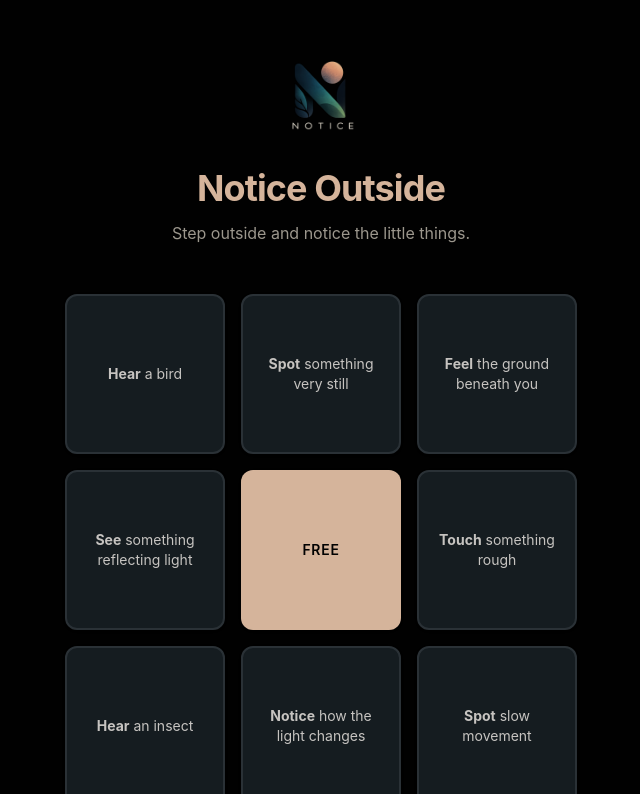
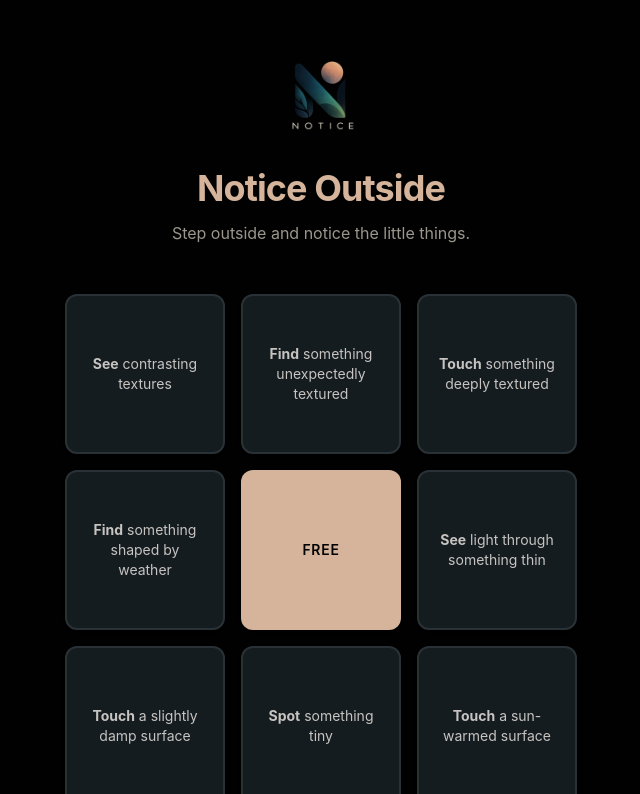
Before and after one commit to snally-dev/notice, a React (Vite) app: page / in a window 1280 px wide. Shown: the top 794 px of the page, without its empty margins (319-959 px from the left). Built offline with nearby package versions, Linux system fonts and the light colour scheme.

Commit message:
feat: update prompts for enhanced sensory engagement and variety

```diff
--- a/src/App.tsx
+++ b/src/App.tsx
@@ -25,55 +25,40 @@ type Prompt = {
 };
 
 const PROMPTS: readonly Prompt[] = [
-  { verb: "Feel", text: "a change in temperature" },
-  { verb: "Feel", text: "sunlight on your face" },
-  { verb: "Feel", text: "the air around you" },
-  { verb: "Feel", text: "the breeze on your skin" },
-  { verb: "Feel", text: "the ground beneath you" },
-  { verb: "Find", text: "something bigger than your hand" },
-  { verb: "Find", text: "something blue" },
-  { verb: "Find", text: "something colorful" },
-  { verb: "Find", text: "something interesting nearby" },
-  { verb: "Find", text: "something older than you" },
-  { verb: "Find", text: "something rough" },
-  { verb: "Find", text: "something round" },
-  { verb: "Find", text: "something smaller than your thumb" },
-  { verb: "Find", text: "something soft" },
-  { verb: "Find", text: "something square" },
+  { verb: "Feel", text: "a change in the wind" },
+  { verb: "Feel", text: "a surface that vibrates" },
+  { verb: "Feel", text: "sunlight meet shade" },
+  { verb: "Feel", text: "the coolest surface nearby" },
+  { verb: "Feel", text: "the warmest surface nearby" },
+  { verb: "Find", text: "a repeating pattern" },
+  { verb: "Find", text: "something casting a strange shadow" },
+  { verb: "Find", text: "something older than nearby buildings" },
+  { verb: "Find", text: "something shaped by weather" },
   { verb: "Find", text: "something symmetrical" },
-  { verb: "Find", text: "something textured" },
-  { verb: "Find", text: "something wooden" },
-  { verb: "Find", text: "something yellow" },
-  { verb: "Hear", text: "a bird" },
-  { verb: "Hear", text: "a distant sound" },
-  { verb: "Hear", text: "an insect" },
-  { verb: "Hear", text: "leaves rustling" },
-  { verb: "Hear", text: "something far away" },
-  { verb: "Hear", text: "the wind moving" },
-  { verb: "Hear", text: "three sounds nearby" },
+  { verb: "Find", text: "something unexpectedly textured" },
+  { verb: "Hear", text: "a repeating rhythm" },
+  { verb: "Hear", text: "a sound carried by wind" },
+  { verb: "Hear", text: "a sound you can't identify" },
+  { verb: "Hear", text: "the quietest sound around you" },
   { verb: "Hear", text: "two sounds at once" },
-  { verb: "Notice", text: "a color you like" },
-  { verb: "Notice", text: "a repeating pattern" },
-  { verb: "Notice", text: "a small detail" },
-  { verb: "Notice", text: "how the light changes" },
-  { verb: "Notice", text: "something changing" },
-  { verb: "Notice", text: "something moving" },
-  { verb: "Notice", text: "something you usually ignore" },
-  { verb: "See", text: "a moving shadow" },
-  { verb: "See", text: "light through leaves" },
-  { verb: "See", text: "something bright" },
-  { verb: "See", text: "something growing" },
-  { verb: "See", text: "something reflecting light" },
-  { verb: "See", text: "something swaying in the wind" },
+  { verb: "Notice", text: "a detail most miss" },
+  { verb: "Notice", text: "light changing on a surface" },
+  { verb: "Notice", text: "nature meeting design" },
+  { verb: "Notice", text: "something slowly changing" },
+  { verb: "Notice", text: "very slow movement" },
+  { verb: "See", text: "a shifting shadow" },
+  { verb: "See", text: "contrasting textures" },
+  { verb: "See", text: "light through something thin" },
+  { verb: "See", text: "movement in the distance" },
+  { verb: "See", text: "something reflecting the sky" },
   { verb: "Spot", text: "a hidden detail" },
-  { verb: "Spot", text: "slow movement" },
+  { verb: "Spot", text: "a pattern repeating three times" },
+  { verb: "Spot", text: "a small imperfection" },
   { verb: "Spot", text: "something tiny" },
-  { verb: "Spot", text: "something very still" },
-  { verb: "Touch", text: "something cool" },
-  { verb: "Touch", text: "something dry" },
-  { verb: "Touch", text: "something rough" },
-  { verb: "Touch", text: "something smooth" },
-  { verb: "Touch", text: "something warm from the sun" },
+  { verb: "Touch", text: "a slightly damp surface" },
+  { verb: "Touch", text: "a sun-warmed surface" },
+  { verb: "Touch", text: "something deeply textured" },
+  { verb: "Touch", text: "something unexpectedly smooth" },
 ] as const;
 
 function shufflePrompts(prompts: readonly Prompt[]): Prompt[] {
```
